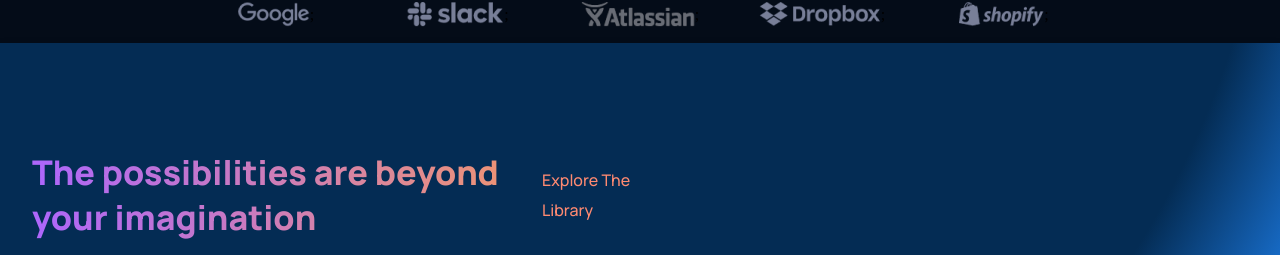
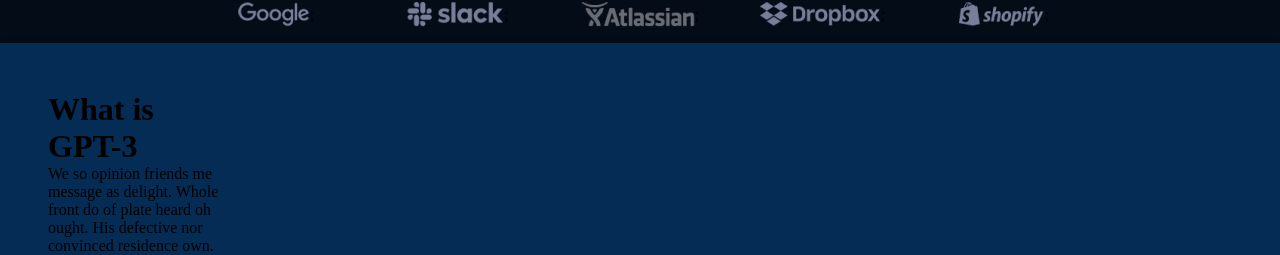
Before and after one commit to paxton44/modern-ui-website, a React (Create React App) app: page / in a window 1280 px wide. Shown: the part 648-903 px from the top of the page. Built offline with nearby package versions, Linux system fonts and the light colour scheme.

Commit message:
started features styling

```diff
--- a/src/components/feature/feature.css
+++ b/src/components/feature/feature.css
@@ -0,0 +1,14 @@
+.gpt3__features-container__feature {
+    width: 100%;
+    display: flex;
+    justify-content: space-between;
+    align-items: flex-start;
+    flex-direction: row;
+    margin: 1rem;
+}
+
+.gpt3__features-container__feature-title {
+   flex: 1;
+   max-width: 180px;
+   margin-right: 2rem;
+}
--- a/src/containers/whatGPT3/WhatGPT3.jsx
+++ b/src/containers/whatGPT3/WhatGPT3.jsx
@@ -6,15 +6,15 @@
   return (
     <div className='gpt3__whatgpt3 section__margin' id='wgpt3'>
       <div className='gpr3__whatgpt3-feature'>
-        <Feature />
+        <Feature title='What is GPT-3' text='We so opinion friends me message as delight. Whole front do of plate heard oh ought. His defective nor convinced residence own. Connection has put impossible own apartments boisterous. At jointure ladyship an insisted so humanity he. Friendly bachelor entrance to on by.' />
       </div>
       <div className='gpt3__whatgpt3-heading'>
         <h1 className='gradient__text'>The possibilities are beyond your imagination</h1>
         <p>Explore The Library</p>
         <div className='gpt3__whatgpt3-container'>
-          <Feature />
-          <Feature />
-          <Feature />
+          <Feature title='Chatbots' text='We so opinion friends me message as delight. Whole front do of plate heard oh ought. ' />
+          <Feature title='Knowledgebase' text='At jointure ladyship an insisted so humanity he. Friendly bachelor entrance to on by. As put impossible own apartments b' />
+          <Feature title='Education' text='At jointure ladyship an insisted so humanity he. Friendly bachelor entrance to on by. As put impossible own apartments b' />
         </div>
       </div>
     </div>
```
